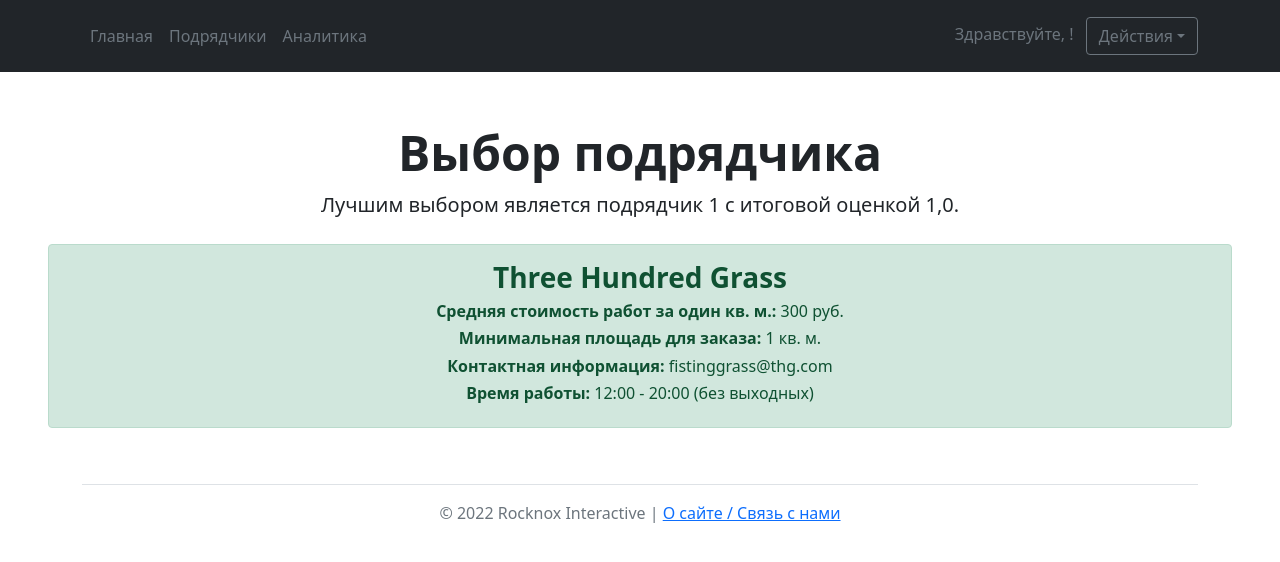
After one commit to only1avetrill/CP_SAiPIS_2022.072303, a Django app: page /method_result in a window 1280 px wide. The commit adds this page. Shown: the top 562 px of the page. Run offline with Django 4.2, Linux system fonts and the light colour scheme; data comes from the database, SQL or seed files in the repository; both versions use the stored data as it was after the commit; tables that the repository leaves empty hold one stand-in row (values such as "Sample post").

Commit message:
Метод

```diff
--- a/kursach_site/main/models.py
+++ b/kursach_site/main/models.py
@@ -31,22 +31,6 @@ class Executor(models.Model):
     author = models.ForeignKey(User, on_delete=models.CASCADE)
 
 
-class ExecutorRank(models.Model):
-    ranks = (
-        ('1', '1'), ('2', '2'), ('3', '3'), ('4', '4'), ('5', '5'), ('6', '6'), ('7', '7'), ('8', '8'), ('9', '9'),
-        ('10', '10'),
-    )
-
-    executor = models.ForeignKey('Executor', on_delete=models.CASCADE)
-    user = models.ForeignKey(User, on_delete=models.CASCADE)
-    rank = models.CharField(max_length=3, choices=ranks)
-
-    class Meta:
-        verbose_name = 'Оценка'
-        verbose_name_plural = 'Оценки'
-        unique_together = ('user',)
-
-
 class Ad(models.Model):
     class Meta:
         verbose_name = 'Объявление'
@@ -66,3 +50,22 @@ class Ad(models.Model):
     contact = models.CharField(max_length=300, verbose_name='Контактная информация')
     actual = models.BooleanField(default=True)
     author = models.ForeignKey(User, on_delete=models.CASCADE)
+
+
+class MethodMarks(models.Model):
+    class Meta:
+        verbose_name = 'Экспертная оценка'
+        verbose_name_plural = 'Экспертные оценки'
+
+    mark1 = models.IntegerField(verbose_name='Оценка 1', validators=[MinValueValidator(0), MaxValueValidator(10)])
+    mark2 = models.IntegerField(verbose_name='Оценка 2', validators=[MinValueValidator(0), MaxValueValidator(10)])
+    mark3 = models.IntegerField(verbose_name='Оценка 3', validators=[MinValueValidator(0), MaxValueValidator(10)])
+
+
+class MonkeyIsVoted(models.Model):
+    user = models.CharField(max_length=100)
+    is_voted = models.BooleanField(default=False)
+
+
+class MethodResult(models.Model):
+    result = models.FloatField()
--- a/kursach_site/main/templates/BASE.html
+++ b/kursach_site/main/templates/BASE.html
@@ -1,5 +1,5 @@
 <!doctype html>
-<html lang="en">
+<html lang="ru">
 <head>
     <meta charset="UTF-8">
     <meta name="viewport" content="width=device-width, user-scalable=no, initial-scale=1.0, maximum-scale=1.0, minimum-scale=1.0">
@@ -17,17 +17,16 @@
                     <ul class="nav col-12 col-lg-auto me-lg-auto mb-2 justify-content-center mb-md-0">
                         {% block mainbuttons %}{% endblock %} </ul>
                     <div class="text-end"><span class="px-2 text-secondary">Здравствуйте, <strong>{{ user.username }}</strong>!</span>
-                        <button class="btn btn-outline-secondary dropdown-toggle" type="button" id="dropdownMenuButton1" data-bs-toggle="dropdown" aria-expanded="false"> Действия
-                        </button>
+                        <button class="btn btn-outline-secondary dropdown-toggle" type="button" id="dropdownMenuButton1" data-bs-toggle="dropdown" aria-expanded="false"> Действия</button>
                         <ul class="dropdown-menu" aria-labelledby="dropdownMenuButton1"> {% if user.is_superuser %}
                             <li><a class="dropdown-item" href="./admin" target="_blank">Панель управления</a></li>
                             <ul class="nav justify-content-center border-bottom"></ul> {% endif %}
-
                             {% if user.first_name == 'ozelen' or user.is_superuser %}
                             <li><a class="dropdown-item" href="{% url 'addexec' %}">Добавить подрядчика</a>
                             </li>{% endif %}
                             {% if user.first_name != 'ozelen' %}
                             <li><a class="dropdown-item" href="{% url 'addad' %}">Добавить объявление</a>
+                            <li><a class="dropdown-item" href="{% url 'method' %}">Экспертное решение</a>
                             </li>{% endif %}
                             <ul class="nav justify-content-center border-bottom"></ul>
                             <li><a class="dropdown-item" href="{% url 'logout' %}">Выход</a></li>
@@ -41,8 +40,7 @@
 <div class="container">
     <footer class="py-3 my-4">
         <ul class="nav justify-content-center border-bottom pb-3 mb-3"></ul>
-        <p class="text-center text-muted">© 2022 Rocknox Interactive | <a href='{% url 'about' %}'>О сайте / Связь с
-                нами</a>
+        <p class="text-center text-muted">© 2022 Rocknox Interactive | <a href='{% url 'about' %}'>О сайте / Связь с нами</a>
     </footer>
 </div>
 </html>
--- a/kursach_site/main/templates/executors.html
+++ b/kursach_site/main/templates/executors.html
@@ -39,9 +39,6 @@
         <br>
         <h6><b>Дополнительная информация:</b> {{ el.additionalinfo }}</h6>
         <div align="right">
-            {% if user.first_name == 'detsad' %}
-            <a href="/executors/{{ el.id }}" type="button" class="btn btn-lg btn-outline-primary btn-sm" style="font-size: 15px">Просмотреть</a>
-            {% endif %}
             {% if user.id == el.author.id or user.is_superuser %}
             {% if user.is_superuser %}<br>
             <h6><b>Автор:</b> {{ el.author }}</h6>{% endif %}
--- /dev/null
+++ b/kursach_site/main/templates/method_result.html
@@ -0,0 +1,37 @@
+{% extends 'base.html' %} {% block title %}Экспертное решение{% endblock %} {% block mainbuttons %}
+    <li><a href='{% url 'main' %}' class="nav-link px-2 text-secondary">Главная</a></li>
+    <li><a href='{% url 'executors' %}' class="nav-link px-2 text-secondary">Подрядчики</a></li>
+    <li><a href='{% url 'analytics' %}' class="nav-link px-2 text-secondary">Аналитика</a></li> {% endblock %}
+{% block main %}
+    <div class="px-4 pt-5 my-1 text-center">
+    {% if user.first_name != 'ozelen' %}
+        <h1 class="display-5 fw-bold">Выбор подрядчика</h1>
+        <div class="col-lg-12 mx-auto">
+            <p class="lead mb-3">Лучшим выбором является подрядчик {{ answer }} с итоговой оценкой {{ result }}.</p></div>
+        {% if answer == 1 %}
+        <div class="px-4 pt-2 my-1">
+            <div class="alert alert-success">
+                <h3><b>{{ executor1.title }}</b></h3>
+                <h6><b>Средняя стоимость работ за один кв. м.:</b> {{ executor1.price }} руб.</h6>
+                <h6><b>Минимальная площадь для заказа:</b> {{ executor1.minarea }} кв. м.</h6>
+                <h6><b>Контактная информация:</b> {{ executor1.contact }}</h6>
+                <h6><b>Время работы:</b> {{ executor1.worktime_start }} - {{ executor1.worktime_end }} ({{ executor1.weekends }})</h6></div>
+            {% elif answer == 2 %}
+            <div class="px-4 pt-2 my-1"><div class="alert alert-success">
+                <h3><b>{{ executor2.title }}</b></h3>
+                <h6><b>Средняя стоимость работ за один кв. м.:</b> {{ executor2.price }} руб.</h6>
+                <h6><b>Минимальная площадь для заказа:</b> {{ executor2.minarea }} кв. м.</h6>
+                <h6><b>Контактная информация:</b> {{ executor2.contact }}</h6>
+                <h6><b>Время работы:</b> {{ executor2.worktime_start }} - {{ executor2.worktime_end }} ({{ executor2.weekends }})</h6></div>
+            {% else %}
+            <div class="px-4 pt-2 my-1"><div class="alert alert-success">
+                <h3><b>{{ executor3.title }}</b></h3>
+                <h6><b>Средняя стоимость работ за один кв. м.:</b> {{ executor3.price }} руб.</h6>
+                <h6><b>Минимальная площадь для заказа:</b> {{ executor3.minarea }} кв. м.</h6>
+                <h6><b>Контактная информация:</b> {{ executor3.contact }}</h6>
+                <h6><b>Время работы:</b> {{ executor3.worktime_start }} - {{ executor3.worktime_end }} ({{ executor3.weekends }})</h6></div>{% endif %}
+        {% else %}
+        <h1 class="display-5 fw-bold">Доступ запрещён!</h1>
+        <div class="col-lg-12 mx-auto">
+            <p class="lead mb-3">Оценки подрядчиков доступны только представителем детских садов!</p>
+        </div>{% endif %}{% endblock %}
--- a/kursach_site/main/urls.py
+++ b/kursach_site/main/urls.py
@@ -1,7 +1,8 @@
 from django.contrib import admin
 from django.urls import path
 from . import views
-from .views import ExecutorDetail
+
+# from .views import ExecutorDetail
 
 urlpatterns = [
     path('ad/sort/<slug:sort_slug>', views.sortAds, name='sortAds'),
@@ -17,16 +18,14 @@ urlpatterns = [
     path('add_executor_error', views.AddExecutorsError, name='execerror'),
     path('add_success', views.AddSuccess, name='addsuccess'),
     path('', views.LoginUser.as_view(), name="auth"),
-
     path('deleteexecutor/<int:id>', views.DeleteExecutor),
     path('editexecutor/<int:id>', views.EditExecutor),
-
     path('deletead/<int:id>', views.DeleteAd),
     path('editad/<int:id>', views.EditAd),
-
-    path('executors/<pk>', ExecutorDetail.as_view(), name='exec_details'),
+    # path('executors/<pk>', ExecutorDetail.as_view(), name='exec_details'),
+    path('method', views.ExpertRank, name='method'),
+    path('method_result', views.ExpertMethod, name='result'),
 
     path('loginrequired', views.LoginRequired, name="loginrequired"),
-
     path('logout', views.logout_user, name="logout"),
 ]
--- a/kursach_site/main/views.py
+++ b/kursach_site/main/views.py
@@ -17,11 +17,15 @@ from django.db.models import Q
 from online_users.models import OnlineUserActivity
 
 from .forms import *
-from .models import Ad, Executor
+from .models import Ad, Executor, MethodMarks, MonkeyIsVoted
+
+Monkey = [[0, 0, 0], [0, 0, 0], [0, 0, 0]]
+
 
 @login_required
 def AboutPage(request):
     return render(request, 'about.html')
+
 
 @login_required
 def MainPage(request):
@@ -31,7 +35,8 @@ def MainPage(request):
 
     search = request.GET.get('search', '')
     if search:
-        ads = Ad.objects.filter(Q(title__icontains=search) | Q(budget__icontains=search) | Q(address_city__icontains=search))
+        ads = Ad.objects.filter(
+            Q(title__icontains=search) | Q(budget__icontains=search) | Q(address_city__icontains=search))
     else:
         Ad.objects.all()
 
@@ -242,5 +247,70 @@ def EditAd(request, id):
 
     return render(request, 'edit_ad.html', data)
 
-class ExecutorDetail(DetailView):
-    model = Executor
+
+def ExpertRank(request):
+    # expert1 = 0,14
+    # expert2 = 0,69
+    # expert3 = 0,17
+
+    executors = Executor.objects.all().order_by('-id')[:3]
+    isVoted = MonkeyIsVoted.objects.all()
+
+    if request.method == "POST":
+        mark1 = request.POST['mark1']
+        mark2 = request.POST['mark2']
+        mark3 = request.POST['mark3']
+        marks = MethodMarks.objects.create(mark1=mark1, mark2=mark2, mark3=mark3)
+        marks.save()
+        user = request.user.username
+        voted = MonkeyIsVoted.objects.create(user=user, is_voted=True)
+        voted.save()
+        return redirect('result')
+    else:
+        form = MonkeyForm()
+        data = {
+            'executors': executors,
+            'form': form,
+            'isVoted': isVoted,
+        }
+
+        return render(request, 'method.html', data)
+
+
+def ExpertMethod(request):
+    executors1 = Executor.objects.all().order_by('-id')[1]
+    executors2 = Executor.objects.all().order_by('-id')[2]
+    executors3 = Executor.objects.all().order_by('-id')[3]
+    expert = [0.14, 0.69, 0.17]
+    marks = MethodMarks.objects.all()
+    i = 0
+    j = 0
+    for mark in marks:
+        Monkey[i][j] = mark.mark1 * expert[i]
+        i += 1
+        Monkey[i][j] = mark.mark2 * expert[i]
+        i += 1
+        Monkey[i][j] = mark.mark3 * expert[i]
+        i = 0
+        j += 1
+    result1 = Monkey[0][0] + Monkey[1][0] + Monkey[2][0]
+    result2 = Monkey[0][1] + Monkey[1][1] + Monkey[2][1]
+    result3 = Monkey[0][2] + Monkey[1][2] + Monkey[2][2]
+    if result1 > result2 and result1 > result3:
+        result = result1
+        answer = 1
+    elif result2 > result1 and result2 > result3:
+        result = result2
+        answer = 2
+    else:
+        result = result3
+        answer = 3
+    data = {
+        'result': result,
+        'answer': answer,
+        'executor1': executors1,
+        'executor2': executors2,
+        'executor3': executors3,
+    }
+
+    return render(request, 'method_result.html', data)
```
Also changed, not shown: kursach_site/main/admin.py (+11 -3 lines), kursach_site/main/forms.py (+11 -12 lines), kursach_site/main/templates/method.html (added, +39 -0 lines), kursach_site/db.sqlite3, kursach_site/main/migrations/0005_methodmarks_monkeyisvoted_monkeyresult_and_more.py (added).
